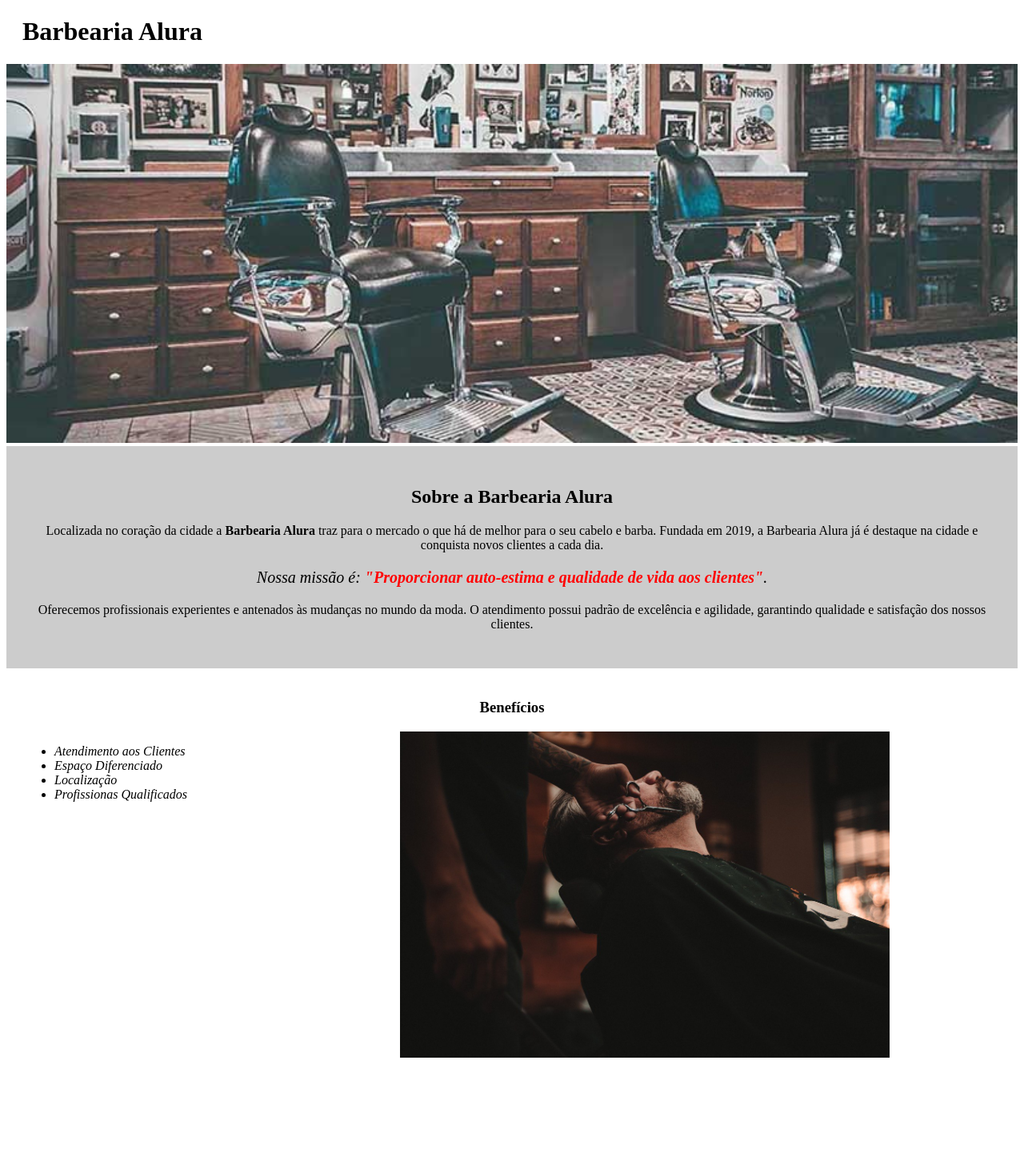
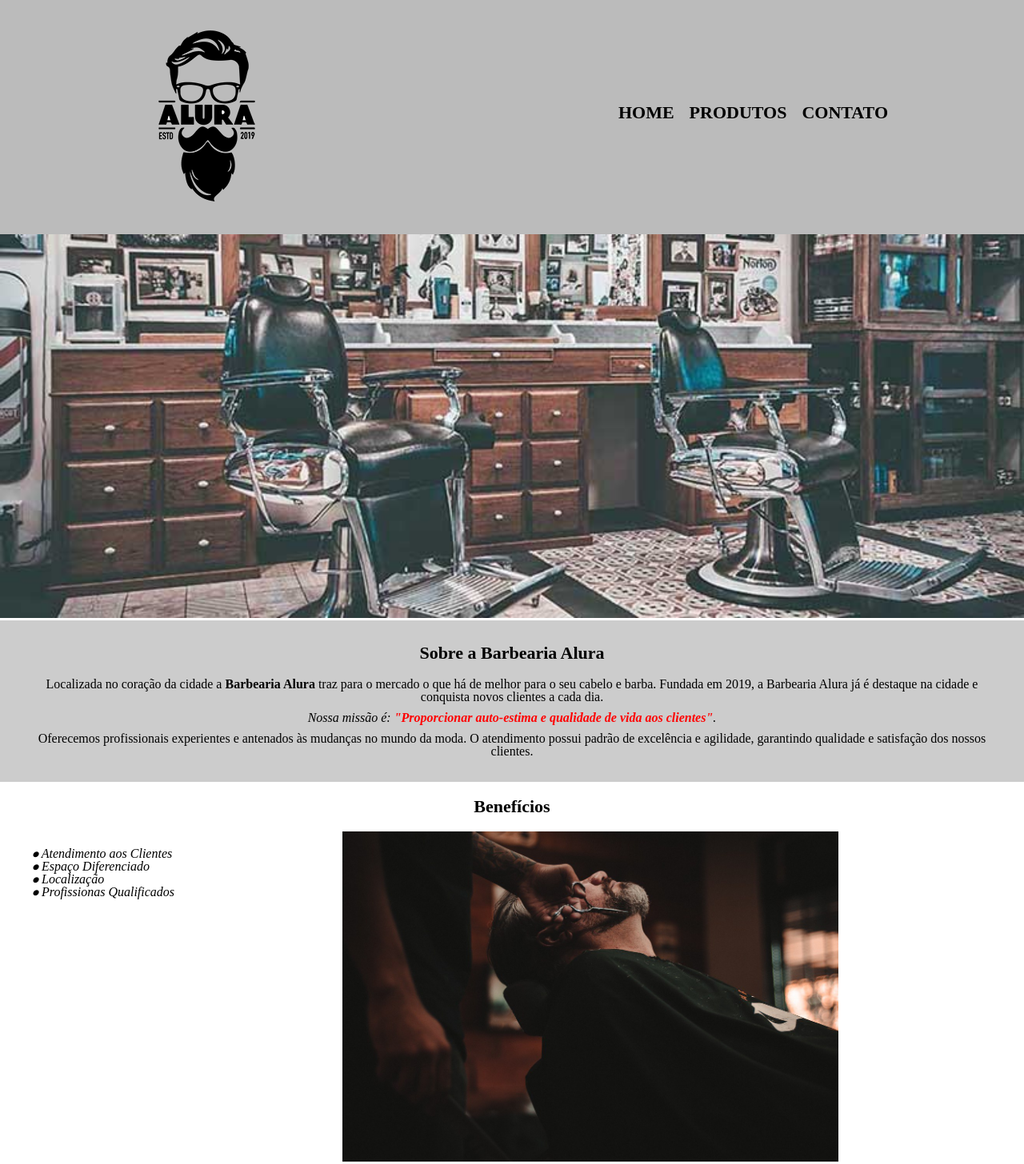
Before and after one commit to renatoolimelo/HTML, a plain HTML site: page barbearia/index.html in a window 1280 px wide. Shown: the top 1456 px of the page at 80% size. Before the commit the page ends 1355 px from the top, so only its background shows below. Drawn offline with Linux system fonts and the light colour scheme.

Commit message:
Aula de formularios Alura

```diff
--- /dev/null
+++ b/barbearia/contatos.css
@@ -0,0 +1,76 @@
+header {
+	background: #BBBBBB;
+	padding: 20px 0;
+}
+
+.caixa {
+	position: relative;
+	width: 940px;
+	margin: 0 auto;
+}
+
+nav {
+	position: absolute;
+	top: 110px;
+	right: 0;
+}
+
+nav li {
+	display: inline-block;
+	margin: 0 0 0 15px;
+}
+
+nav a {
+	text-transform: uppercase;
+	color: #000000;
+	font-weight: bold;
+	font-size: 22px;
+	text-decoration: none;
+}
+
+nav a:hover {
+	color: #C78C19;
+	text-decoration: underline;
+}
+
+main {
+	width: 940px;
+	margin: 0 auto;
+}
+
+form {
+	margin: 40px 0;
+}
+
+fieldset label, fieldset legend {
+	display: block;
+	font-size: 20px;
+	margin: 0 0 10px;
+}
+
+.input-padrao {
+	display: block;
+	margin: 0 0 20px;
+	padding: 10px 25px;
+	width: 50%;
+}
+
+.horario-atendimento {
+	margin-top: 40px;
+}
+
+.checkbox{
+	margin: 20px 0;
+}
+
+footer {
+	background: url("bg.jpg");
+	text-align: center;
+	padding: 40px 0;
+}
+
+.copyright {
+	color: #FFFFFF;
+	font-size: 13px;
+	margin-top: 20px;
+}
--- a/barbearia/index.html
+++ b/barbearia/index.html
@@ -3,16 +3,26 @@
 	<head>
 		<meta charset="UTF-8">
 		<title>Barbearia Alura</title>
+		<link rel="stylesheet" href="reset.css">
 		<link rel="stylesheet" href="style.css">
 	</head>
 	<body>
 		<header>
-			<h1 class="tituloprincipal">Barbearia Alura</h1>
+			<div class="caixa">
+				<h1><img src="logo.png"></h1>
+				<nav>
+					<ul>
+						<li><a href="index.html">Home</a></li>
+						<li><a href="produtos.html">Produtos</a></li>
+						<li><a href="contatos.html">Contato</a></li>
+					</ul>
+				</nav>
+			</div>
 		</header>
-
+		<main>
 			<img id="banner" src="banner.jpg">
 			<div class="principal">
-			<h2 class="titulocentralizado">Sobre a Barbearia Alura</h2>
+				<h2 class="titulo">Sobre a Barbearia Alura</h2>
 
 				<p>Localizada no coração da cidade a <strong>Barbearia Alura</strong> traz para o mercado o que há de melhor para o seu cabelo e barba. Fundada em 2019, a Barbearia Alura já é destaque na cidade e conquista novos clientes a cada dia.</p>
 
@@ -21,15 +31,24 @@
 				<p>Oferecemos profissionais experientes e antenados às mudanças no mundo da moda. O atendimento possui padrão de excelência e agilidade, garantindo qualidade e satisfação dos nossos clientes.</p>
 			</div>
 			<div class="beneficios">
-			<h3 class="titulocentralizado">Benefícios</h3>
+				<h3 class="titulo">Benefícios</h3>
 
-			<ul>
-				<li class="itens">Atendimento aos Clientes</li>
-				<li class="itens">Espaço Diferenciado</li>
-				<li class="itens">Localização</li>
-				<li class="itens">Profissionas Qualificados</li>
+				<ul class="itens">
+					<div>
+						<li>&#10625; Atendimento aos Clientes</li>
+						<li>&#10625; Espaço Diferenciado</li>
+						<li>&#10625; Localização</li>
+						<li>&#10625; Profissionas Qualificados</li>
+					</div>
 				</ul>
 				<img class="imagembeneficios" src="beneficios.jpg">
 			</div>
+		</main>
+		<footer>
+			<div class="caixa">
+				<img src="logo-branco.png">
+				<p class="copyright">&copy; Copyright Barbearia Alura - 2019</p>
+			</div>
+		</footer>
 	</body>
 </html>
--- a/barbearia/style.css
+++ b/barbearia/style.css
@@ -1,5 +1,36 @@
-body {
+header {
+	background: #BBBBBB;
+	padding: 20px 0;
+}
 
+.caixa {
+	position: relative;
+	width: 940px;
+	margin: 0 auto;
+}
+
+nav {
+	position: absolute;
+	top: 110px;
+	right: 0;
+}
+
+nav li{
+	display: inline-block;
+	margin: 0 0 0 15px;
+}
+
+nav a {
+	text-transform: uppercase;
+	color: #000000;
+	font-weight: bold;
+	font-size: 22px;
+	text-decoration: none;
+}
+
+nav a:hover {
+	color: #C78C19;
+	text-decoration: underline;
 }
 
 #banner {
@@ -11,28 +42,31 @@ body {
 	padding: 30px;
 }
 
-.tituloprincipal {
-	padding-left: 20px
-}
-
-.titulocentralizado{
+.titulo{
 	text-align: center;
+	font-weight: bold;
+	font-size: 22px;
+	margin-bottom: 20px;
 }
 
 p {
 	text-align: center;
+	font-size: 16px;
+	margin-top: 10px;
 }
 
-#missao {
-	font-size: 20px;
+p strong {
+	font-weight: bold;
+}
+
+#missao em {
+	font-style: italic;
+	font-size: 16px;
 }
 
 em strong {
 	color: red;
-}
-
-.itens{
-	font-style: italic;
+	font-weight: bold;
 }
 
 .beneficios{
@@ -40,13 +74,26 @@ em strong {
 	padding: 20px;
 }
 
-ul{
-  display: inline-block;
-  vertical-align: top;
-  width: 20%;
-  margin-right: 15%;
+.itens{
+	font-style: italic;
+	display: inline-block;
+	vertical-align: top;
+	margin-right: 15%;
+	padding: 20px;
 }
 
 .imagembeneficios{
 	width: 50%;
 }
+
+footer {
+	background: url("bg.jpg");
+	text-align: center;
+	padding: 40px 0;
+}
+
+.copyright{
+	color: #FFFFFF;
+	font-size: 13px;
+	margin-top: 20px;
+}
```
Also changed, not shown: barbearia/contatos.html (added, +68 -0 lines), barbearia/produtos.html (+2 -2 lines). Lines whose indentation alone changed are shown as unchanged.
